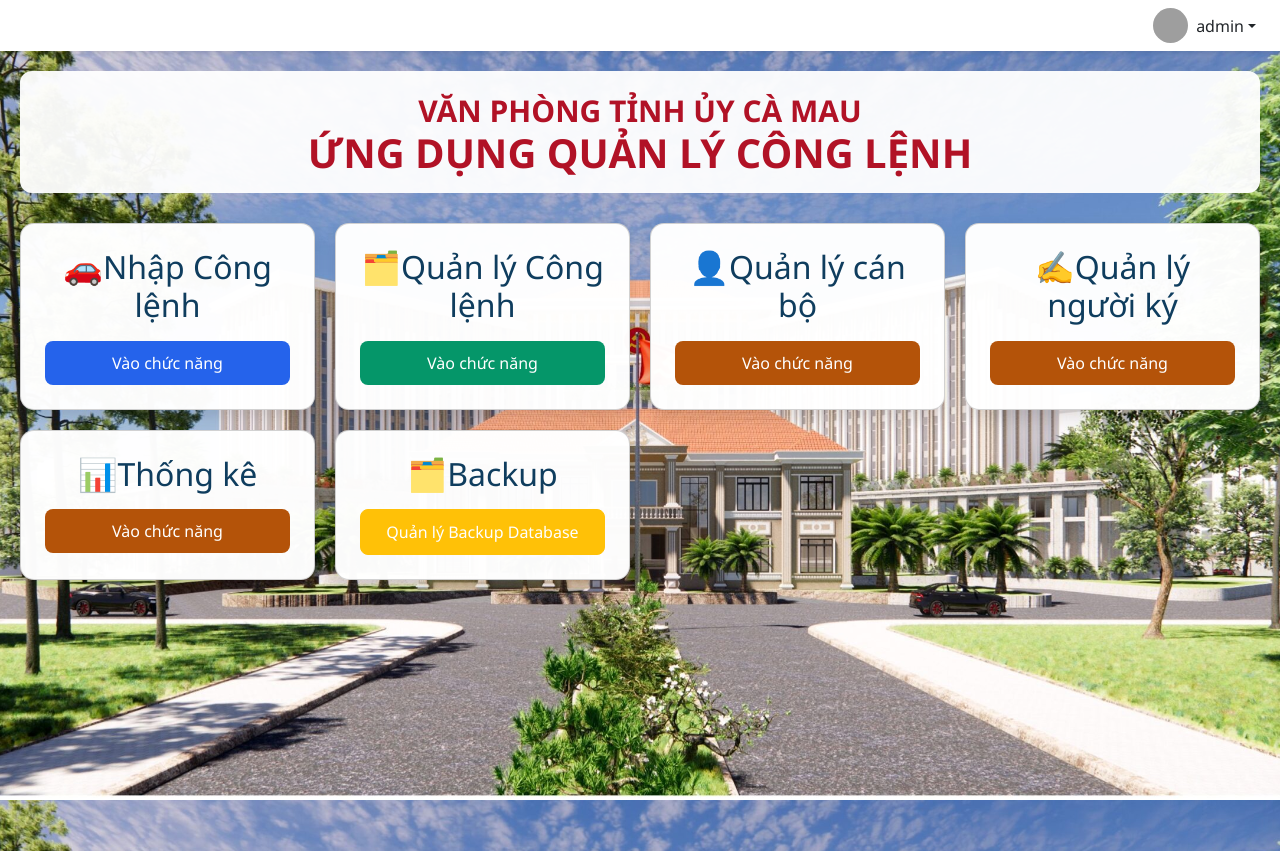
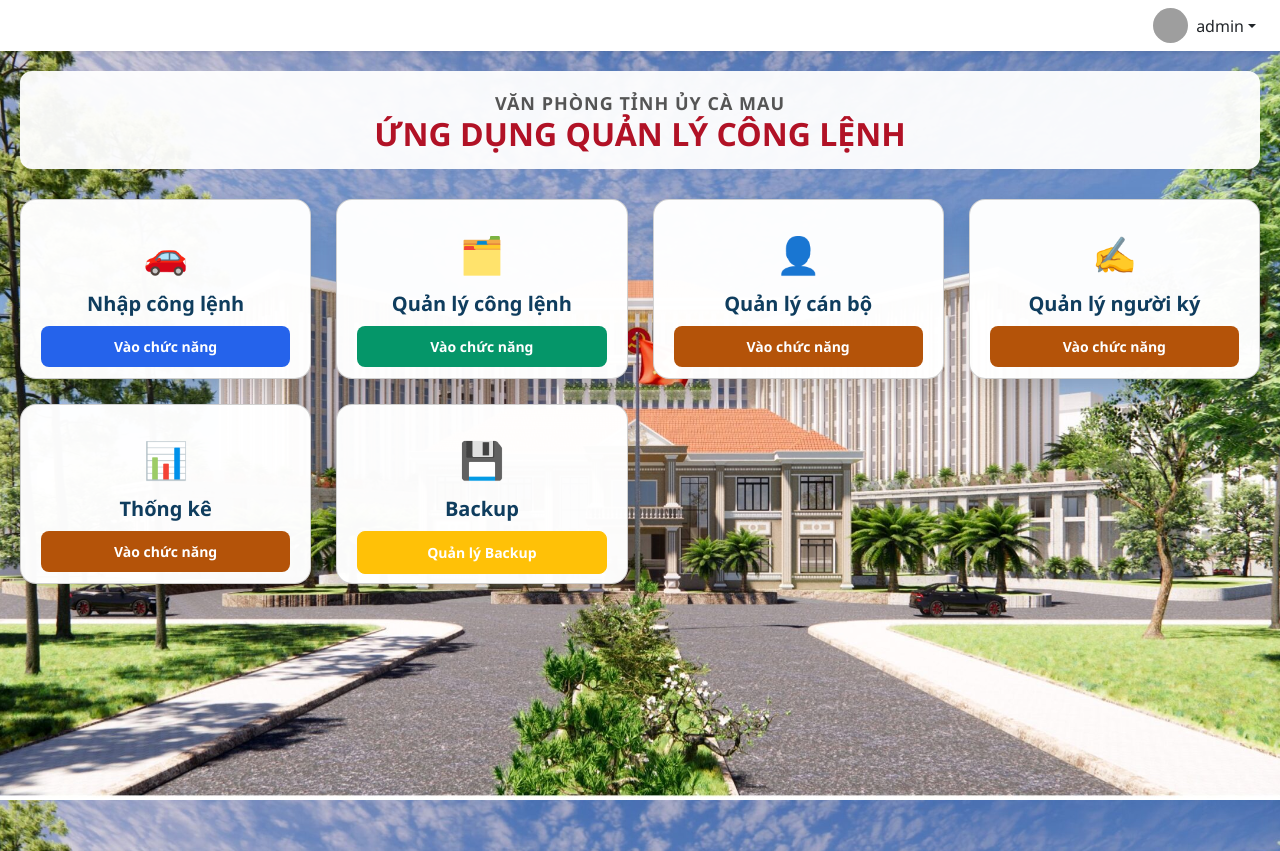
Before and after one commit to conkiencon2016-max/quanly-conglenh, a Flask app: page / in a window 1280 px wide. Run offline with Flask 3, Linux system fonts and the light colour scheme; a user stored in the database is signed in; grey boxes are pictures that could not be loaded.

Commit message:
Add files via upload

```diff
--- a/templates/home.html
+++ b/templates/home.html
@@ -72,40 +72,60 @@ header h2 {
 /* ===== MENU CARD ===== */
 .menu {
     display: grid;
-    grid-template-columns: repeat(auto-fit, minmax(260px, 1fr));
-    gap: 20px;
-    max-width: 1600px;
-    margin: auto;
+    grid-template-columns: repeat(auto-fit, minmax(280px, 1fr));
+    gap: 25px;
+    max-width: 1400px;
+    margin: 30px auto;
 }
 
+/* CARD CHUẨN DASHBOARD */
 .card {
     background: rgba(255,255,255,0.98);
-    border-radius: 14px;
-    padding: 24px;
-    box-shadow: 0 8px 18px rgba(0,0,0,0.12);
+    border-radius: 16px;
+    padding: 28px 20px;
+    box-shadow: 0 10px 25px rgba(0,0,0,0.12);
     text-align: center;
+    transition: all 0.25s ease;
+    display: flex;
+    flex-direction: column;
+    justify-content: space-between;
+    height: 180px;
+}
+
+.card:hover {
+    transform: translateY(-6px);
+    box-shadow: 0 18px 35px rgba(0,0,0,0.18);
+}
+
+/* ICON */
+.card-icon {
+    font-size: 36px;
+    margin-bottom: 10px;
+}
+
+/* TITLE */
+.card h2 {
+    font-size: 20px;
+    font-weight: 600;
+    color: #0F3D5E;
+    margin-bottom: 10px;
+}
+
+/* BUTTON */
+.card a {
+    margin-top: auto;
+    padding: 10px;
+    border-radius: 8px;
+    font-weight: 600;
+    font-size: 14px;
+    text-decoration: none;
+    color: white;
     transition: 0.2s;
 }
 
-.card:hover {
-    transform: translateY(-4px);
-    box-shadow: 0 12px 26px rgba(0,0,0,0.18);
+.card a:hover {
+    opacity: 0.9;
 }
-
-.card h2 {
-    color: #0F3D5E;
-    margin-bottom: 16px;
-}
-
-.card a {
-    display: inline-block;
-    padding: 10px 18px;
-    border-radius: 8px;
-    text-decoration: none;
-    font-weight: 400;
-    color: white;
-}
-
 .btn-dieuxe { background: #2563EB; }
 .btn-quanly { background: #059669; }
 .btn-thongke { background: #B45309; }
@@ -162,50 +182,71 @@ footer {
 <div class="overlay">
 
 <header>
-<h2>VĂN PHÒNG TỈNH ỦY CÀ MAU</h2>
-<h1>ỨNG DỤNG QUẢN LÝ CÔNG LỆNH</h1>
+    <h2 style="font-size:18px;color:#555;letter-spacing:1px;">
+        VĂN PHÒNG TỈNH ỦY CÀ MAU
+    </h2>
+    <h1 style="font-size:32px;">
+        ỨNG DỤNG QUẢN LÝ CÔNG LỆNH
+    </h1>
 </header>
 
 <section class="menu">
 
        {% if session.get("role") in ["admin","user","viewer"] %}
 <div class="card">
-    <h2>🚗Nhập Công lệnh</h2>
+    <div>
+        <div class="card-icon">🚗</div>
+        <h2>Nhập công lệnh</h2>
+    </div>
     <a href="/nhap" class="btn-dieuxe">Vào chức năng</a>
 </div>
 {% endif %}
  {% if session.get("role") in ["admin","user"] %}
 
    <div class="card">
-        <h2>🗂️Quản lý Công lệnh</h2>
-        <a href="/danhsach" class="btn-quanly">Vào chức năng</a>
+    <div>
+        <div class="card-icon">🗂️</div>
+        <h2>Quản lý công lệnh</h2>
     </div>
+    <a href="/danhsach" class="btn-quanly">Vào chức năng</a>
+</div>
 {% endif %}
 
     {% if session.get("role") in ["admin","user"] %}
 <div class="card">
-    <h2>👤Quản lý cán bộ</h2>
+    <div>
+        <div class="card-icon">👤</div>
+        <h2>Quản lý cán bộ</h2>
+    </div>
     <a href="/quanly_nguoidicongtac" class="btn-canbo">Vào chức năng</a>
 </div>
 {% endif %}
 {% if session.get("role") in ["admin","user"] %}
 <div class="card">
-    <h2>✍️Quản lý người ký</h2>
+    <div>
+        <div class="card-icon">✍️</div>
+        <h2>Quản lý người ký</h2>
+    </div>
     <a href="/quanly_nguoiky" class="btn-canbo">Vào chức năng</a>
 </div>
 {% endif %}
     <div class="card">
-        <h2>📊Thống kê</h2>
-        <a href="/thongke" class="btn-thongke">Vào chức năng</a>
+    <div>
+        <div class="card-icon">📊</div>
+        <h2>Thống kê</h2>
     </div>
+    <a href="/thongke" class="btn-thongke">Vào chức năng</a>
+</div>
      {% if session.get("role") == "admin" %}
 <div class="card">
-<h2>🗂️Backup</h2>
-<a href="/backup_manager" class="btn btn-warning">
-Quản lý Backup Database
-</a>
-</div>
-{% endif %}
+    <div>
+        <div class="card-icon">💾</div>
+        <h2>Backup</h2>
+    </div>
+    <a href="/backup_manager" class="btn btn-warning">
+        Quản lý Backup
+    </a>
+</div>{% endif %}
 
 </section>
 
```
